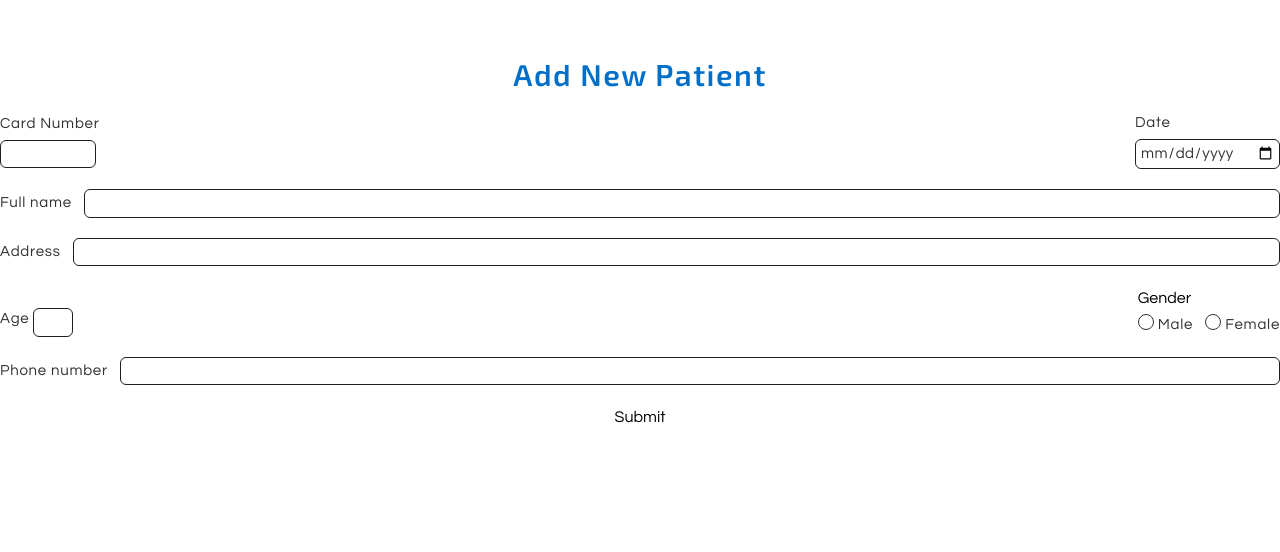
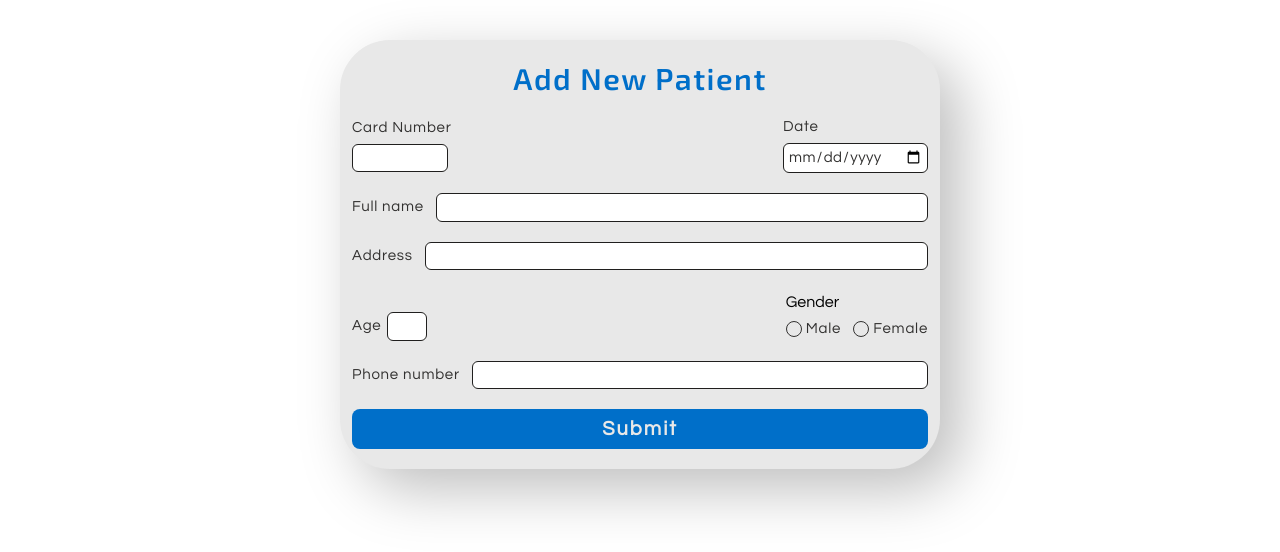
Before and after one commit to kawojue/toopcc-beta, a Next.js app in the folder client/: page /patients/add in a window 1280 px wide. Shown: the top 552 px of the page. Built offline with nearby package versions, Linux system fonts and the light colour scheme.

Commit message:
[edit] submit btn

```diff
--- a/client/app/patients/add/page.tsx
+++ b/client/app/patients/add/page.tsx
@@ -8,6 +8,7 @@ import { exo_2 } from '@/public/font/font'
 import usePatient from '@/hooks/usePatient'
 import throwError from '@/utils/throwError'
 import { useState, FormEvent } from 'react'
+import { SpinnerOne } from '@/components/Spinner'
 
 const page = () => {
     const [loading, setLoading] = useState<boolean>(false)
@@ -34,7 +35,7 @@ const page = () => {
     }
 
     return (
-        <section className="add-patient md:mt-14">
+        <section className="form-section md:mt-14">
             <h3 className={`${exo_2.className} text-center font-semibold tracking-wider text-2xl md:text-3xl text-clr-1`}>
                 Add New Patient
             </h3>
@@ -62,20 +63,20 @@ const page = () => {
                     onChange={(e) => dispatch({ type: 'ADDR', payload: e.target.value })} />
                 </article>
                 <div className="flex justify-between">
-                    <article className="flex gap-1 self-end">
+                    <article className="flex gap-1.5 self-end items-center">
                             <label>Age</label>
                             <input value={state.age} type='text' className="w-10"
                             onChange={(e) => dispatch({ type: 'AGE', payload: e.target.value })} />
                     </article>
                     <article>
                         <p className="mb-1">Gender</p>
-                        <div className="flex gap-3">
-                            <div className="flex gap-1">
+                        <div className="flex gap-3 items-center">
+                            <div className="flex gap-1 items-center">
                                 <input value='Male' type="radio" id='male' name="sex"
                                 onChange={(e) => dispatch({ type: "SEX", payload: e.target.value })} />
                                 <label htmlFor='male'>Male</label>
                             </div>
-                            <div className="flex gap-1">
+                            <div className="flex gap-1 items-center">
                                 <input value='Female' type="radio" id='female' name="sex"
                                 onChange={(e) => dispatch({ type: "SEX", payload: e.target.value })} />
                                 <label htmlFor='female'>Female</label>
@@ -88,8 +89,9 @@ const page = () => {
                     <input value={state.phone_no} type='text' className='flex-grow'
                     onChange={(e) => dispatch({ type: 'PHN', payload: e.target.value })} />
                 </article>
-                <button type="submit">
-                    Submit
+                <button type="submit"
+                className="submit-btn hover:bg-clr-6 hover: text-clr-5">
+                    {loading ? <SpinnerOne />: 'Submit'}
                 </button>
             </form>
         </section>
```
